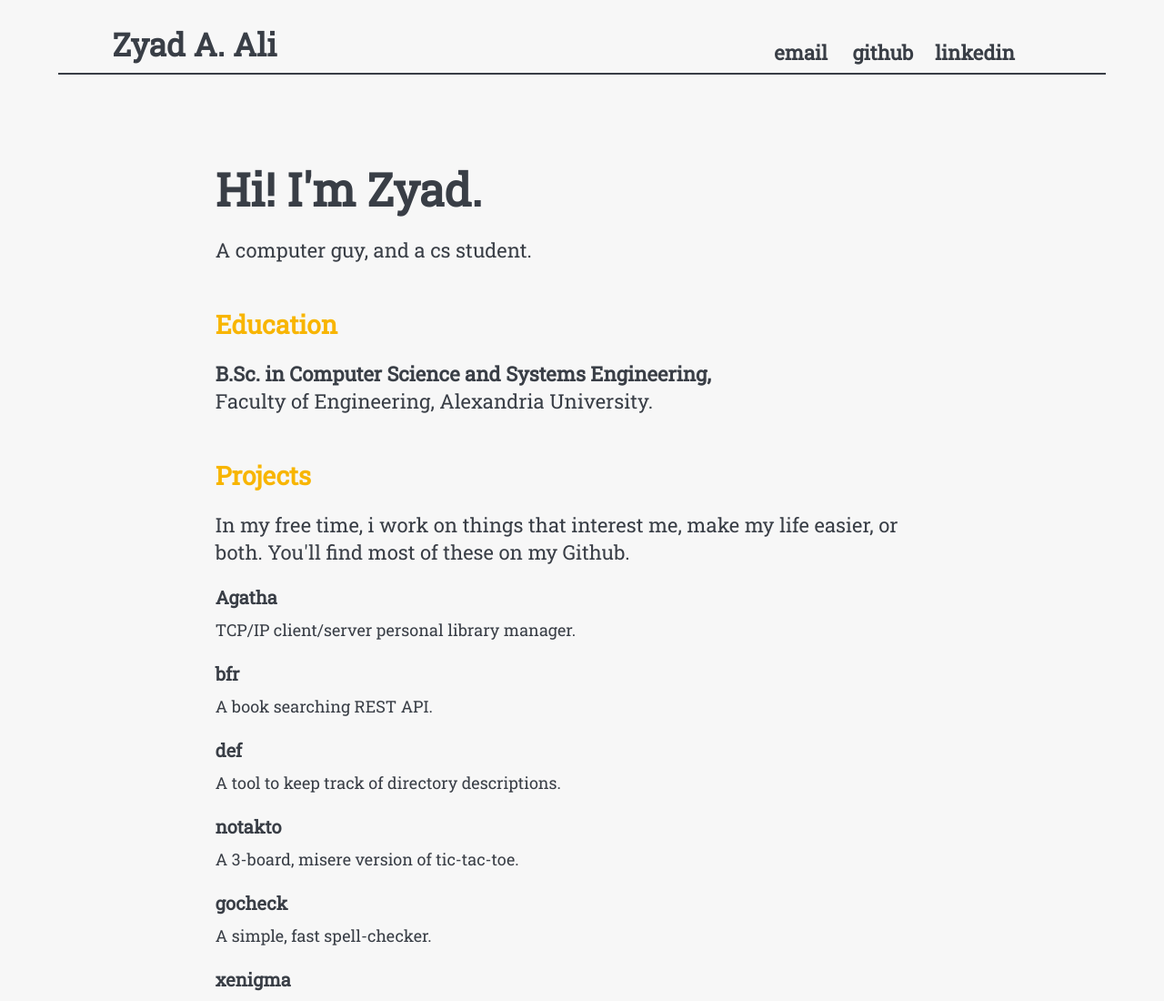
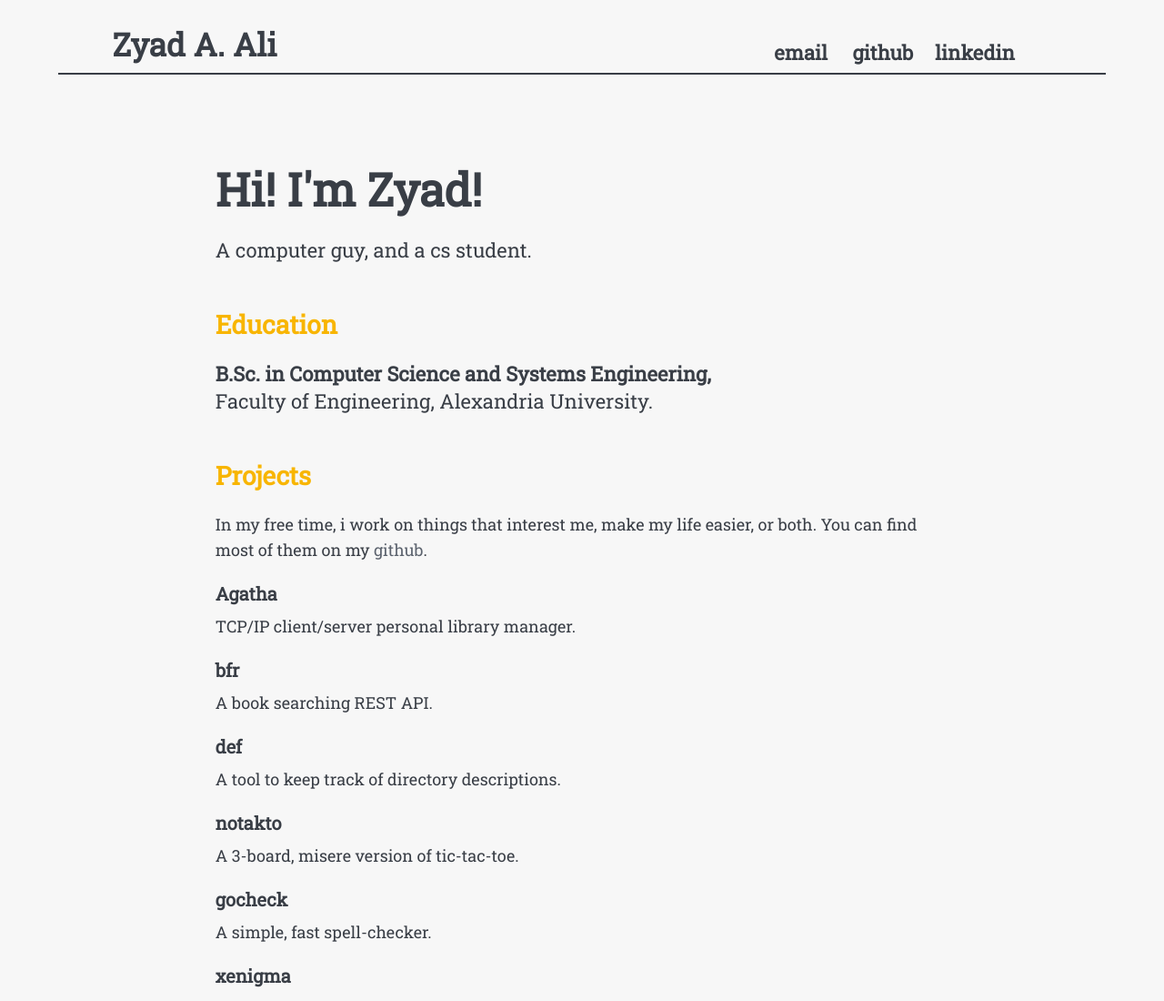
Before and after one commit to sudo-sturbia/sudo-sturbia.github.io, a plain HTML site: page index.html in a window 1280 px wide. Shown: the top 1100 px of the page at 91% size. Drawn offline with Linux system fonts and the light colour scheme.

Commit message:
index,styles: update paragraphs

```diff
--- a/index.html
+++ b/index.html
@@ -22,7 +22,7 @@
             </ul>
         </div>
         <div class="content">
-            <p class="intro">Hi! I'm Zyad.</p>
+            <p class="intro">Hi! I'm Zyad!</p>
             <p>A computer guy, and a cs student.</p>
 
             <h2 id="education"><a href="#education" title="Go to education section.">Education</a></h2>
@@ -32,8 +32,11 @@
             </p>
 
             <h2 id="projects"><a href="#projects" title="Go to projects section.">Projects</a></h2>
-            <p>In my free time, i work on things that interest me, make my life easier, or both. You'll
-            find most of these on my Github.</p>
+            <p class="projects">
+            In my free time, i work on things that interest me, make my life easier,
+            or both. You can find most of them on my <a href="https://github.com/sudo-sturbia"
+                title="Go to my github." target="_blank" rel="noopener noreferrer">github</a>.
+            </p>
             <dl>
                 <dt class="project-title">Agatha</dt>
                 <dd>TCP/IP client/server personal library manager.</dd>
--- a/styles/style.css
+++ b/styles/style.css
@@ -135,6 +135,17 @@ body {
 }
 
 /* Projects. */
+/* Paragraph link. */
+.content > .projects > a {
+    outline: none;
+    text-decoration: none;
+}
+
+.content > .projects > a:link,
+.content > .projects > a:visited {
+    color: #5c636e;
+}
+
 /* Titles. */
 .content .project-title {
     font-size: 20px;
@@ -150,6 +161,7 @@ body {
 }
 
 /* Projects' description paragraphs. */
+.content .projects,
 .content > dl > dd {
     font-size: 18px;
     line-height: 28px;
```
